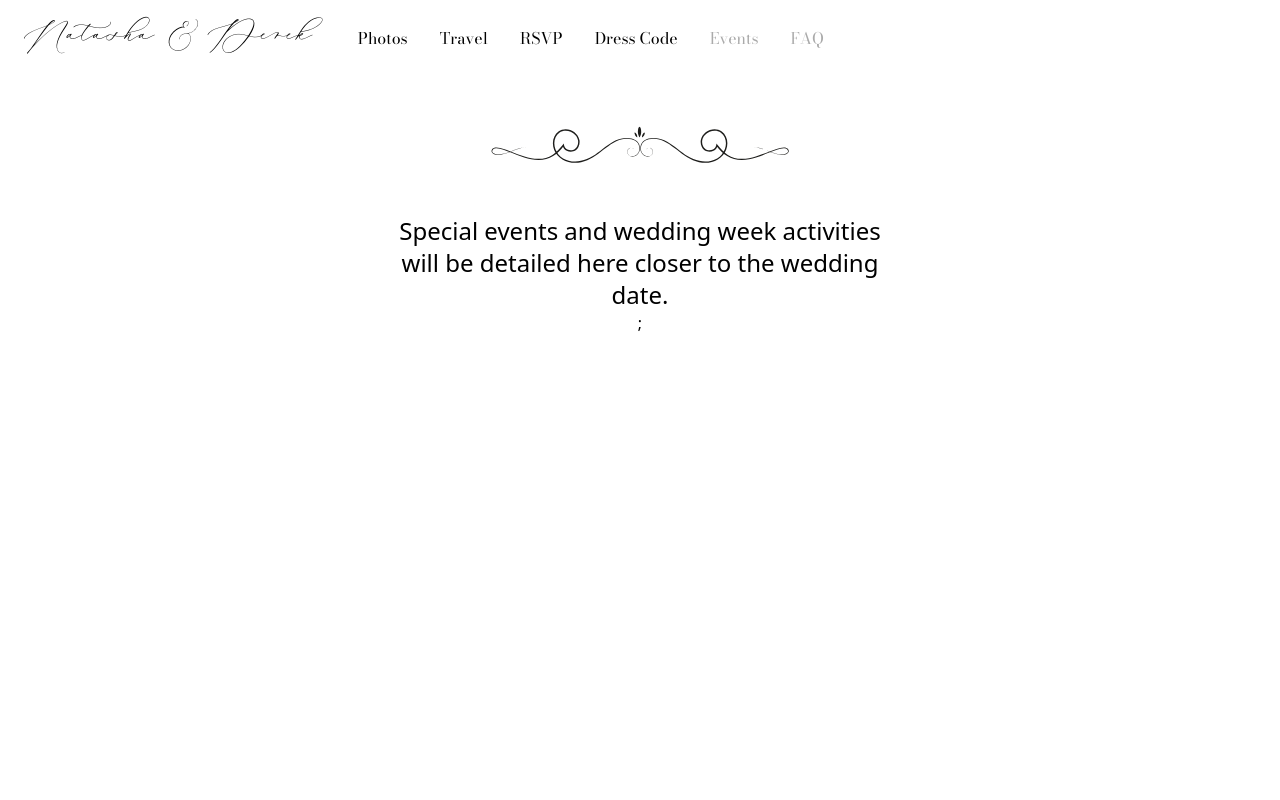
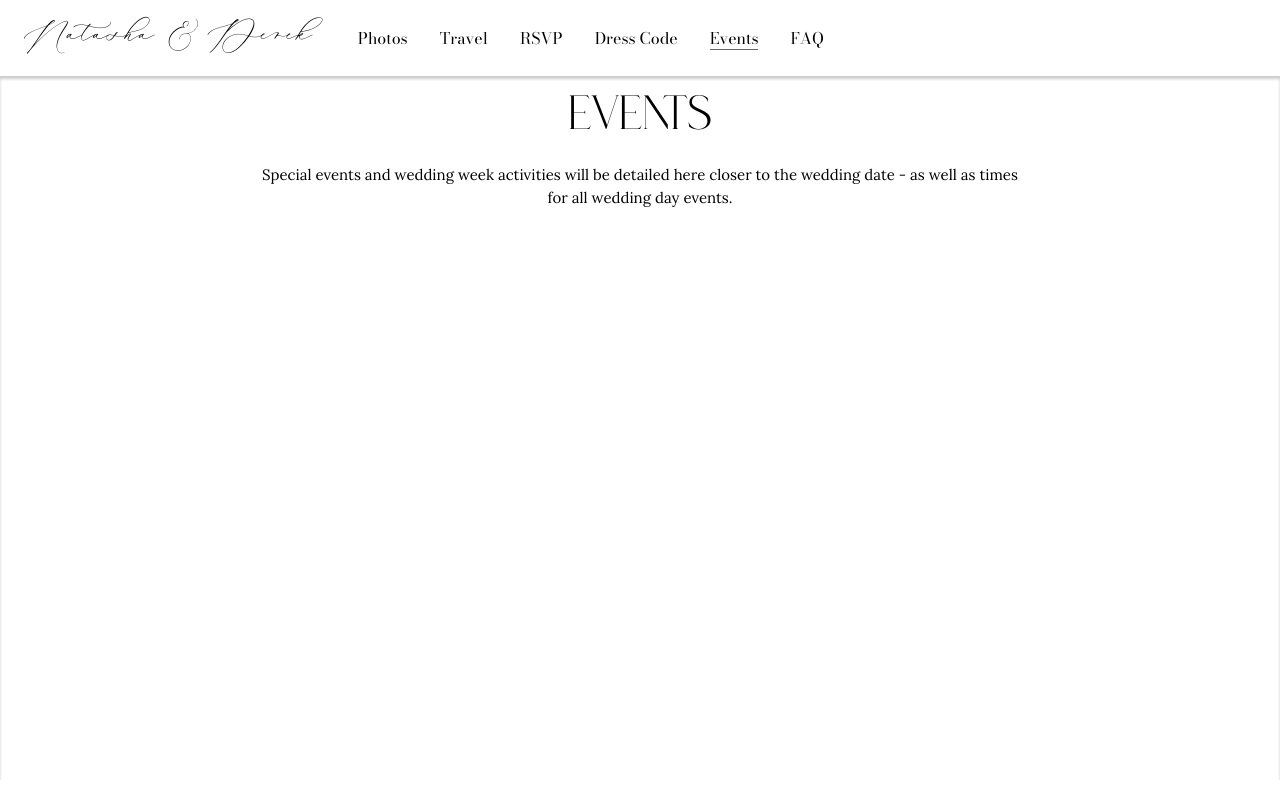
Before and after one commit to Reidwids/wedding2024, a Next.js app: page /events in a window 1280 px wide. Built offline with nearby package versions, Linux system fonts and the light colour scheme.

Commit message:
Add underline to header nav links Add events and FAQ

```diff
--- a/app/(body)/events/page.tsx
+++ b/app/(body)/events/page.tsx
@@ -3,12 +3,15 @@ import React from "react";
 
 export default function Events() {
 	return (
-		<div className="text-center font-parisienne ">
-			<TextDivider />
-			<div className="text-2xl max-w-lg">
-				Special events and wedding week activities will be detailed here closer to the wedding date.
+		<div
+			className="w-full flex flex-col items-center font-lora px-3 mb-5"
+			style={{ boxShadow: "0 3px 3px #00000033 inset" }}
+		>
+			<div className=" text-5xl mt-5 text-center font-roseritta">Events</div>
+			<div className="text-md mt-5 max-w-3xl bg-white text-center">
+				Special events and wedding week activities will be detailed here closer to the wedding date - as well as times for
+				all wedding day events.
 			</div>
-			;
 		</div>
 	);
 }
--- a/app/Header.tsx
+++ b/app/Header.tsx
@@ -2,9 +2,13 @@
 import Link from "next/link";
 import React, { useState, useEffect } from "react";
 import Hamburger from "./components/Hamburger";
+import { usePathname } from "next/navigation";
 
 export default function Header() {
 	const [isOpen, setIsOpen] = useState(false);
+	const path = usePathname();
+	const URLpath = "/" + path.split("/").pop();
+
 	const routes = [
 		{
 			name: "Photos",
@@ -29,12 +33,12 @@ export default function Header() {
 		{
 			name: "Events",
 			href: "/events",
-			active: false,
+			active: true,
 		},
 		{
 			name: "FAQ",
 			href: "/faq",
-			active: false,
+			active: true,
 		},
 	];
 
@@ -45,7 +49,8 @@ export default function Header() {
 				Natasha & Derek
 			</Link>
 			<div className=" hidden w-full md:flex text-[16px] space-x-8">
-				{routes.map((route) => (
+				{routes.map((route) => {
+					return (
 						<Link
 							href={route.active ? route.href : "#"}
 							style={{
@@ -56,11 +61,14 @@ export default function Header() {
 							key={route.name}
 						>
 							<div>{route.name}</div>
-						{route.active && (
+							{route.active && route.href !== URLpath && (
 								<div className="absolute bottom-0 left-0 h-[1px] block w-0 group-hover:w-full transition-all duration-500 bg-[#666]" />
 							)}
+							{route.href === URLpath && <div className="absolute bottom-0 left-0 h-[1px] block w-full bg-[#666]" />}
+							{}
 						</Link>
-				))}
+					);
+				})}
 			</div>
 			<div
 				className="md:hidden absolute w-full top-14 flex flex-col bg-[#ffffffee] z-50 shadow-md "
--- a/tailwind.config.js
+++ b/tailwind.config.js
@@ -3,6 +3,9 @@ module.exports = {
 	content: ["./pages/**/*.{js,ts,jsx,tsx,mdx}", "./components/**/*.{js,ts,jsx,tsx,mdx}", "./app/**/*.{js,ts,jsx,tsx,mdx}"],
 	theme: {
 		extend: {
+			fontSize: {
+				md: "15px",
+			},
 			colors: {
 				mainBlue: "#094C62",
 			},
```
Lines whose indentation alone changed are shown as unchanged.
